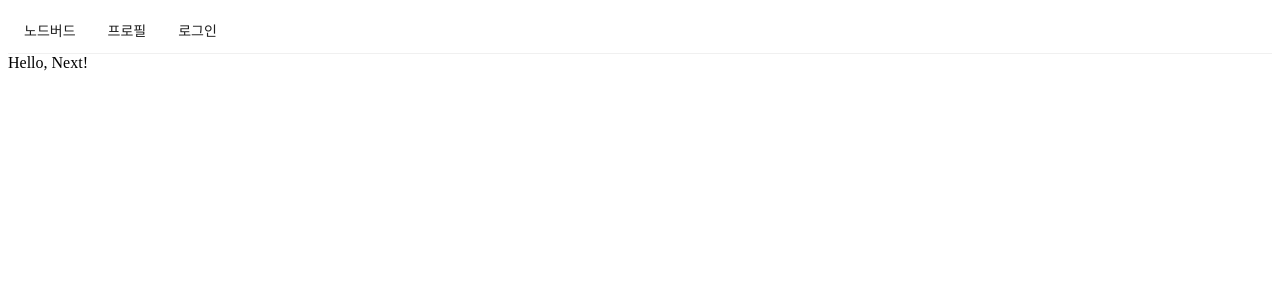
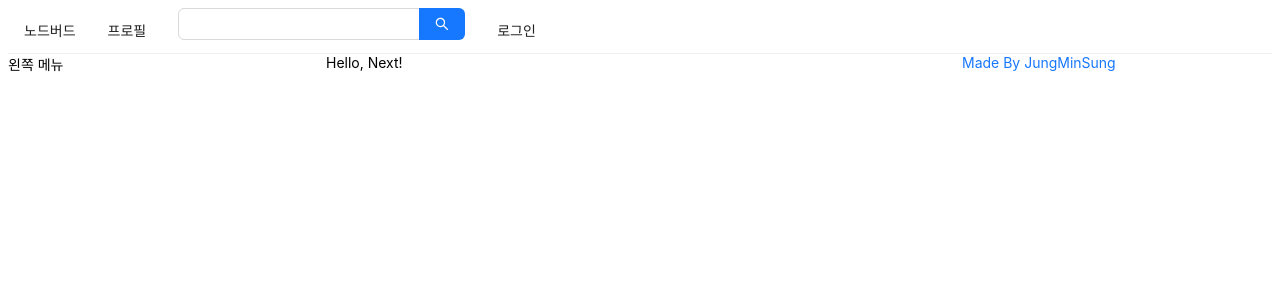
Before and after one commit to JaeHyun-2001/React-Nodebird, a Next.js app in the folder front/: page / in a window 1280 px wide. Shown: the top 300 px of the page. Built offline with nearby package versions, Linux system fonts and the light colour scheme.

Commit message:
React Nodebird : Gird

```diff
--- a/front/components/AppLayout.js
+++ b/front/components/AppLayout.js
@@ -2,7 +2,7 @@
 import React, { Children } from 'react';
 import PropTypes from 'prop-types';
 import Link from 'next/link';
-import { Menu } from 'antd';
+import { Input, Menu, Row, Col } from 'antd';
 import Head from 'next/head';
 
 const AppLayout = ({ children }) => {
@@ -15,9 +15,17 @@ const AppLayout = ({ children }) => {
       <Menu mode="horizontal">
         <Menu.Item><Link href="/" legacyBehavior><a>노드버드</a></Link></Menu.Item>
         <Menu.Item><Link href="/profile" legacyBehavior><a>프로필</a></Link></Menu.Item>
+        <Menu.Item><Input.Search enterButton /></Menu.Item>
         <Menu.Item><Link href="/signup" legacyBehavior><a>로그인</a></Link></Menu.Item>
       </Menu>
-      {children}
+      <Row gutter={8}>
+        <Col xs={24} md={6}> 왼쪽 메뉴 </Col>
+        <Col xs={24} md={12}>{children}</Col>
+        <Col xs={24} md={6}>
+        <a href="https://github.com/JaeHyun-2001" target="_blank" rel="noreferrer noopener">Made By JungMinSung </a>
+        </Col>
+      </Row>
+
     </div>
   );
 };
--- a/front/pages/profile.js
+++ b/front/pages/profile.js
@@ -1,16 +1,17 @@
 // pages/profile
 import React from 'react';
 import Head from 'next/head';
+import AppLayout from '../components/AppLayout';
 
 const Profile = () => {
   return (
-    <>
+    <AppLayout>
       <Head>
         <meta charSet="utf-8" />
         <title>NodeBird | 내 프로필</title>
       </Head>
       <div> 내 프로필 </div>
-    </>
+      </AppLayout>
   )
 };
 export default Profile;
--- a/front/pages/signup.js
+++ b/front/pages/signup.js
@@ -1,16 +1,18 @@
 // pages/signup
 import React from 'react';
 import Head from 'next/head';
+import AppLayout from '../components/AppLayout';
+
 
 const Signup = () => {
   return (
-    <div>
+    <AppLayout>
       <Head>
         <meta charSet="utf-8" />
         <title>NodeBird | 회원가입</title>
       </Head>
       <div> 회원가입 페이지 </div>
-    </div>
+    </AppLayout>
   )
 };
 export default Signup;
```
